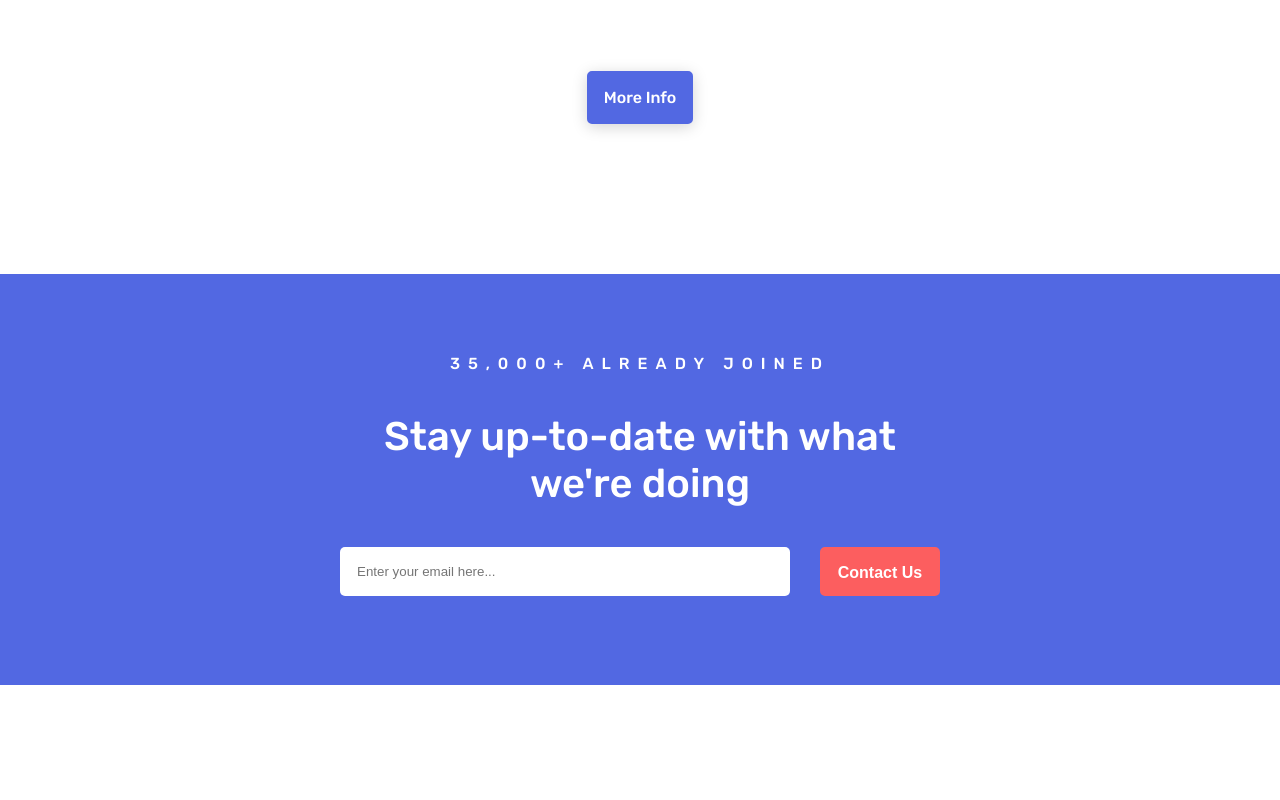
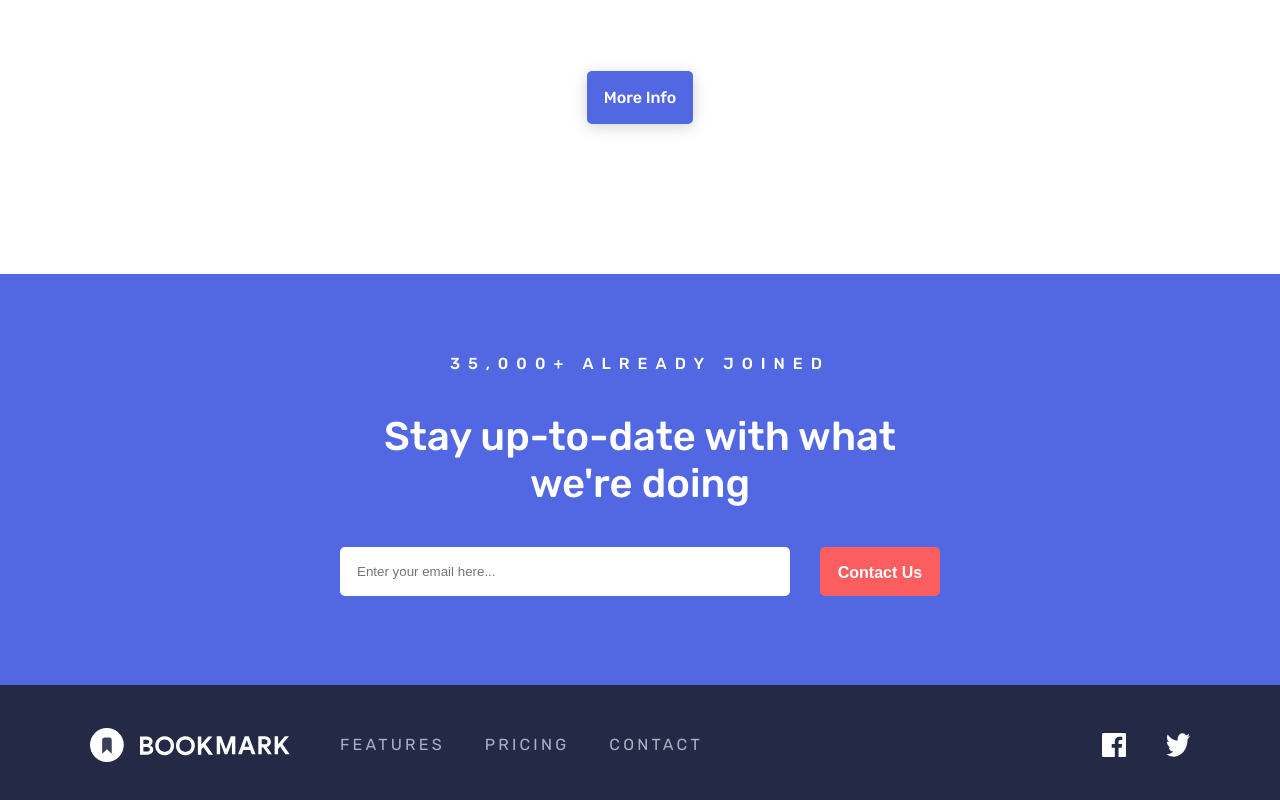
Before and after one commit to p-alex/bookmark-landing-page, a Next.js app: page / in a window 1280 px wide. Shown: the part 2961-3761 px from the top of the page. Before the commit the page ends 3646 px from the top, so only its background shows below. Built offline with nearby package versions, Linux system fonts and the light colour scheme.

Commit message:
Added Footer component

```diff
--- /dev/null
+++ b/components/Footer.js
@@ -0,0 +1,31 @@
+import styles from "../styles/Footer.module.css";
+export default function Footer() {
+  return (
+    <footer className={styles.footer}>
+      <div className={styles.footer_container}>
+        <div className={styles.footer_logoAndLinks}>
+          <img
+            className={styles.logo}
+            src="/images/logo-bookmark-white.svg"
+            alt="logo-bookmark"
+          />
+          <ul>
+            <li>
+              <a href="#">FEATURES</a>
+            </li>
+            <li>
+              <a href="#">PRICING</a>
+            </li>
+            <li>
+              <a href="#">CONTACT</a>
+            </li>
+          </ul>
+        </div>
+        <div className={styles.social}>
+          <img src="/images/icon-facebook.svg" alt="facebook" />
+          <img src="/images/icon-twitter.svg" alt="twitter" />
+        </div>
+      </div>
+    </footer>
+  );
+}
--- a/pages/index.js
+++ b/pages/index.js
@@ -5,6 +5,7 @@
 import Download from "../components/Download";
 import FAQ from "../components/FAQ";
 import Newsletter from "../components/Newsletter";
+import Footer from "../components/Footer";
 export default function Home() {
   return (
     <>
@@ -15,6 +16,7 @@
       <Download />
       <FAQ />
       <Newsletter />
+      <Footer />
     </>
   );
 }
--- /dev/null
+++ b/styles/Footer.module.css
@@ -0,0 +1,63 @@
+.footer {
+  background: #242946;
+  padding: 50px 0;
+}
+.footer_container {
+  width: 90%;
+  display: flex;
+  flex-direction: column;
+  align-items: center;
+  justify-content: space-between;
+  margin: auto;
+}
+.footer_logoAndLinks {
+  display: flex;
+  flex-direction: column;
+}
+.logo {
+  width: 200px;
+}
+.footer_logoAndLinks ul {
+  display: flex;
+  list-style-type: none;
+  flex-direction: column;
+  align-items: center;
+  margin: 30px 0;
+}
+.footer_logoAndLinks ul li a {
+  display: block;
+  padding: 20px;
+  color: #abb1c1;
+  font-weight: 400;
+  letter-spacing: 0.2rem;
+}
+.footer_logoAndLinks ul li a:hover {
+  color: #fc5e5f;
+}
+.social {
+  display: flex;
+}
+.social img {
+  cursor: pointer;
+}
+.social img:first-child {
+  margin-right: 40px;
+}
+
+@media screen and (min-width: 1200px) {
+  .footer {
+    padding: 30px 0;
+  }
+  .footer_container {
+    flex-direction: row;
+    width: 1100px;
+  }
+  .footer_logoAndLinks {
+    flex-direction: row;
+    align-items: center;
+  }
+  .footer_logoAndLinks ul {
+    flex-direction: row;
+    margin: 0 0 0 30px;
+  }
+}
```
